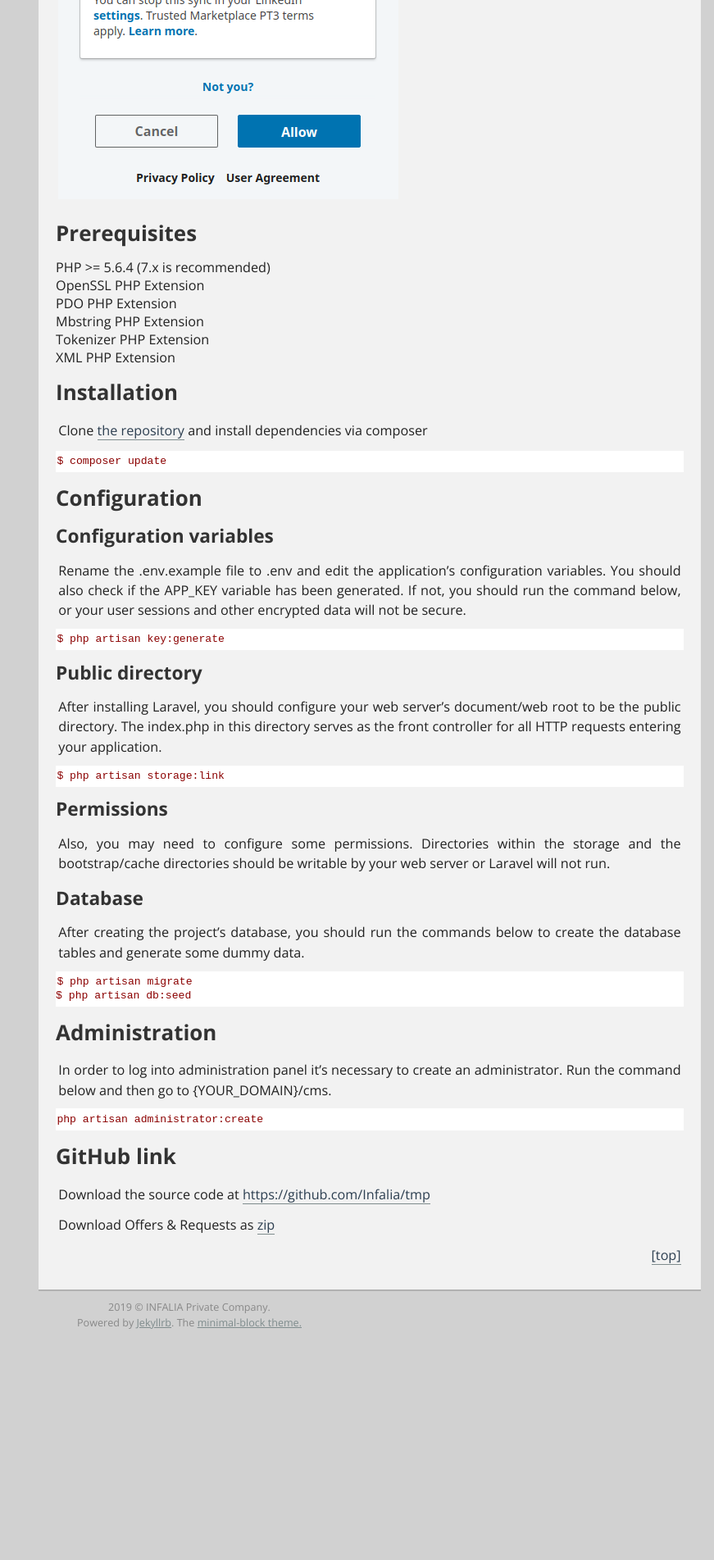
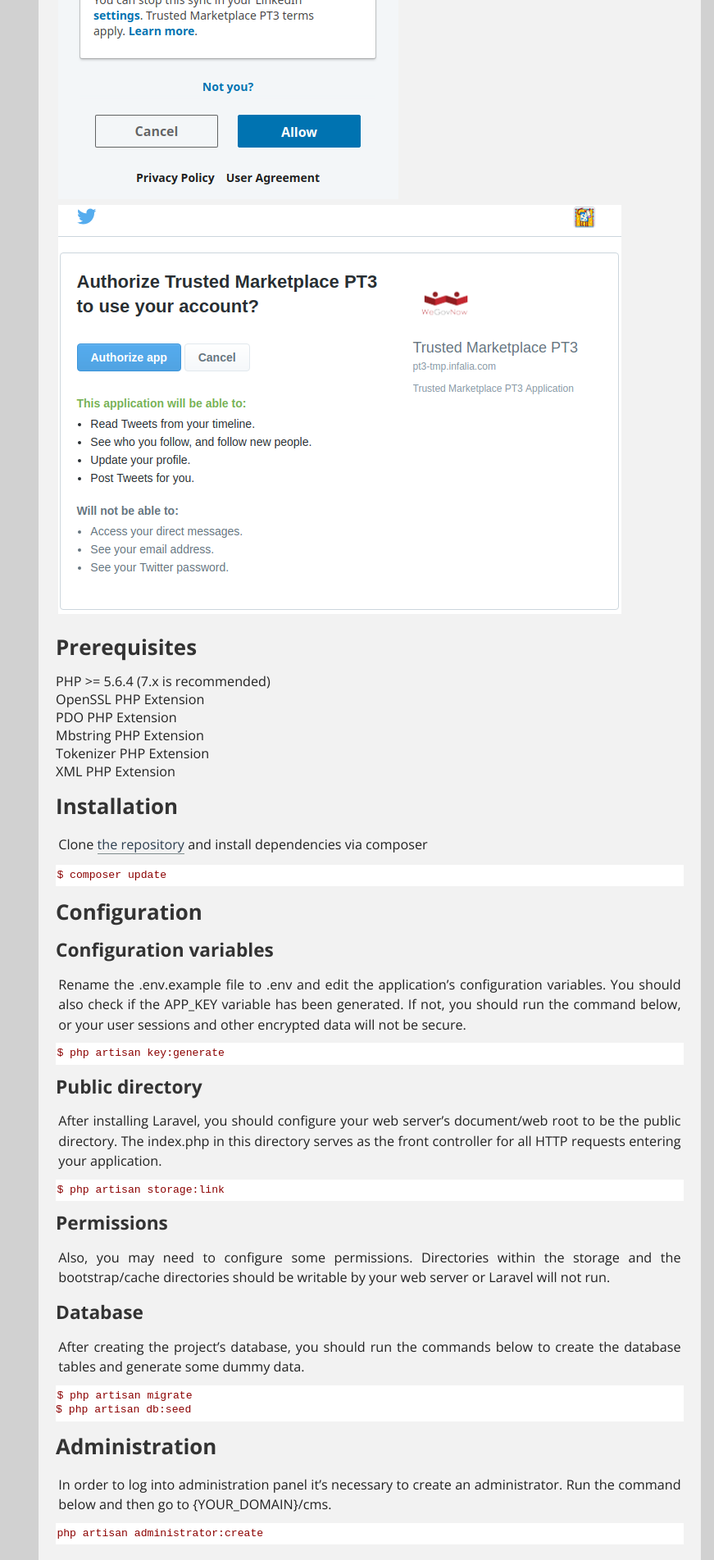
Before and after one commit to Infalia/wegovnow, a Jekyll site: the page built from _posts/2019-03-13-wgn-tmp.md, in a window 1280 px wide. Shown: the part 1237-3140 px from the top of the page at 82% size, without its empty margins (409-1280 px from the left). Built offline with Jekyll 4.4.1, drawn with Linux system fonts in a browser that asks for light colours; before the commit the page ends 2863 px from its top, so only the background shows below that.

Commit message:
add twitter authorisation screenshot

```diff
--- a/_posts/2019-03-13-wgn-tmp.md
+++ b/_posts/2019-03-13-wgn-tmp.md
@@ -20,7 +20,8 @@
 
 ![Linking social accounts](https://infalia.github.io/wegovnow/assets/images/tmp_prototype3.png)
 
-![Ask for permission from social network (e.g. LinkedIn)](https://infalia.github.io/wegovnow/assets/images/tmp_LinkedIn.png)
+![Ask for permission/authorisation from LinkedIn)](https://infalia.github.io/wegovnow/assets/images/tmp_LinkedIn.png)
+![Ask for permission/authorisation from Twitter)](https://infalia.github.io/wegovnow/assets/images/tmp_Twitter.png)
 
 Prerequisites
 ----------------
```
Also changed, not shown: assets/images/tmp_Twitter.png (added).
